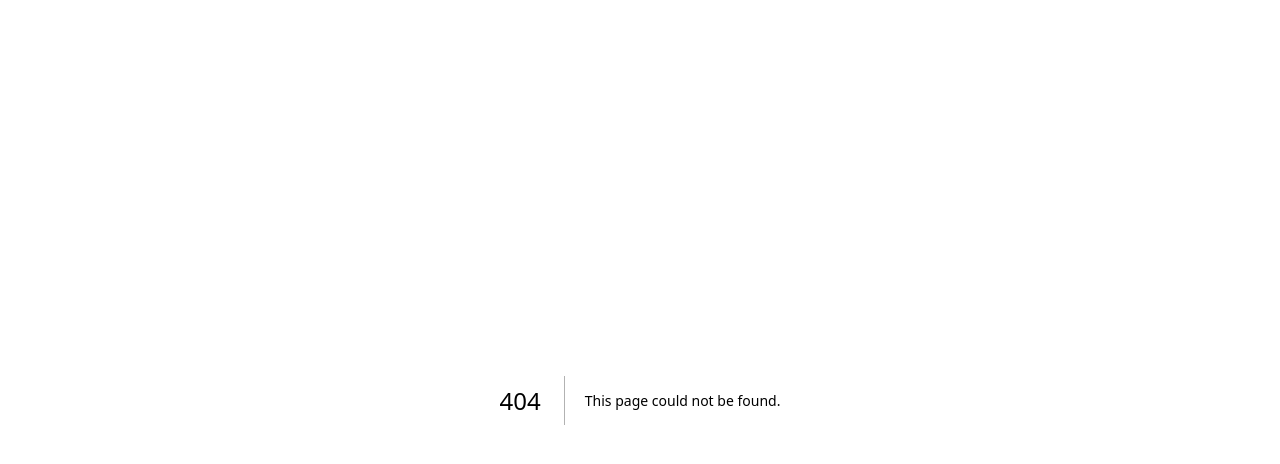
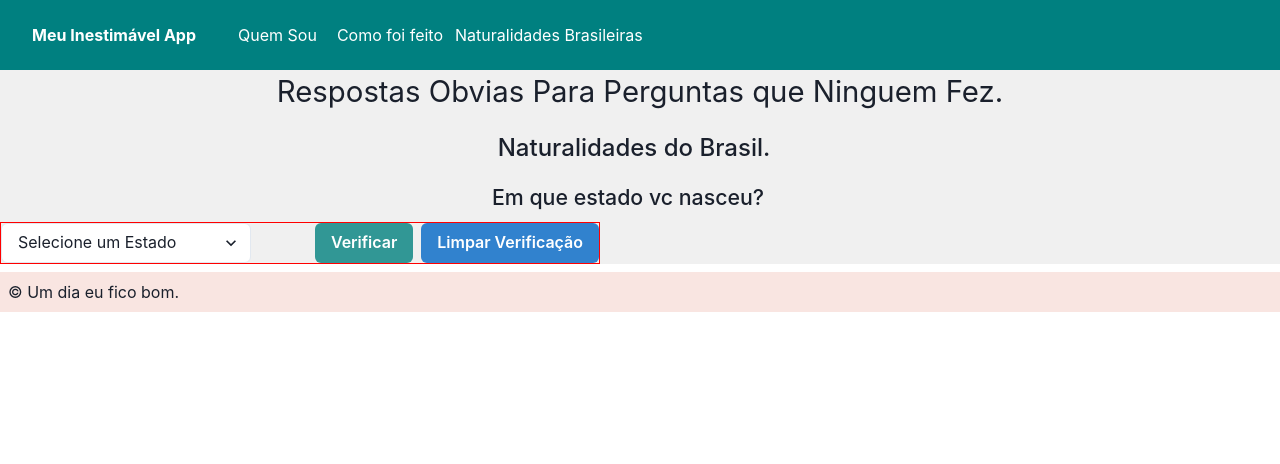
Before and after one commit to jvdwere/app-studying, a Next.js app: page /answers in a window 1280 px wide. Before the commit this address had no page. Shown: the top 464 px of the page. Built offline with nearby package versions, Linux system fonts and the light colour scheme.

Commit message:
fix: changed information into component, added state list into helpers and mapped, ajusted layout

```diff
--- a/pages/_app.tsx
+++ b/pages/_app.tsx
@@ -1,6 +1,11 @@
-import '../styles/globals.css'
-import type { AppProps } from 'next/app'
+import '../styles/globals.css';
+import type { AppProps } from 'next/app';
+import { ChakraProvider } from '@chakra-ui/react';
 
 export default function App({ Component, pageProps }: AppProps) {
-  return <Component {...pageProps} />
+	return (
+		<ChakraProvider>
+			<Component {...pageProps} />
+		</ChakraProvider>
+	);
 }
--- a/src/components/Header.tsx
+++ b/src/components/Header.tsx
@@ -1,4 +1,4 @@
-import React from "react";
+import React from 'react';
 import {
 	Drawer,
 	DrawerBody,
@@ -21,10 +21,10 @@ import {
 	IconButton,
 	ButtonGroup,
 	useMergeRefs,
-} from "@chakra-ui/react";
-import { useRouter } from "next/router";
-import Link from "next/link";
-import { HamburgerIcon } from "@chakra-ui/icons";
+} from '@chakra-ui/react';
+import { useRouter } from 'next/router';
+import Link from 'next/link';
+import { HamburgerIcon } from '@chakra-ui/icons';
 function WithAction() {
 	const toast = useToast();
 	const route = useRouter();
@@ -44,18 +44,21 @@ function WithAction() {
 				color="#fff"
 			>
 				<Flex h="70px" alignItems="center" p="0 20px" m="auto">
-          <Flex padding="12px">
+					<Flex alignItems="center" padding="12px">
+						<Box display={{ base: 'flex', md: 'none' }}>
 							<ButtonGroup gap="2" marginRight="10px">
 								<IconButton
-                aria-label={"HamburgerIcon"}
+									aria-label={'HamburgerIcon'}
 									icon={<HamburgerIcon />}
 									colorScheme="teal"
 									fontSize="20pt"
 									variant="outline"
-                background="teal"
+									background="white"
 								/>
 							</ButtonGroup>
+						</Box>
 
+						<Flex display={{ base: 'none', md: 'flex' }}>
 							<Link href="/">
 								<Text
 									color="#FFFFFF"
@@ -69,7 +72,12 @@ function WithAction() {
 							</Link>
 
 							<Link href="/About">
-              <Text mr="8px" color="#FFFFFF" cursor="pointer" marginLeft="12px">
+								<Text
+									mr="8px"
+									color="#FFFFFF"
+									cursor="pointer"
+									marginLeft="12px"
+								>
 									Quem Sou
 								</Text>
 							</Link>
@@ -86,7 +94,7 @@ function WithAction() {
 								</Text>
 							</Link>
 						</Flex>
-          <Flex></Flex>
+					</Flex>
 				</Flex>
 			</Box>
 		</>
--- /dev/null
+++ b/src/components/Layout.tsx
@@ -0,0 +1,39 @@
+import { Box, Container } from '@chakra-ui/react';
+import Header from './Header';
+import React from 'react';
+
+interface ItemBreadcrumb {
+	isCurrentPage?: boolean;
+	to?: string;
+	title: string;
+}
+
+interface ILayout {
+	children: React.ReactNode | string | null | undefined;
+	breadcrumb?: ItemBreadcrumb[];
+	background?: string;
+	title?: string;
+	description?: string;
+	fullWidth?: boolean;
+	withMarginTop?: boolean;
+}
+
+function Layout({ children }: ILayout) {
+	return (
+		<>
+			<Header />
+			<Box h='100%' w="100%" mt="70px">
+				<Box background="#efefefef" h="100%" w="100%">
+					{children}
+				</Box>
+				<Box w="100%" p="8px" bgColor="#F9E5E1">
+					<footer>
+						<>&copy; Um dia eu fico bom.</>
+					</footer>
+				</Box>
+			</Box>
+		</>
+	);
+}
+
+export default Layout;
--- /dev/null
+++ b/src/helpers/states.tsx
@@ -0,0 +1,37 @@
+export const statesList = [
+  {
+    stateValue: 'AC',
+    state:'Acre'
+  },
+  {
+    stateValue: 'AL',
+    state:'Alagoas'
+  }
+];
+
+{/* <option value="AM">Amazonas</option>
+											<option value="AC">Acre</option>
+											<option value="AL">Alagoas</option>
+											<option value="AP">Amapá</option>
+											<option value="BA">Bahia</option>
+											<option value="CE">Ceara</option>
+											<option value="DF">Distrito Federal</option>
+											<option value="ES">Espirito Santo</option>
+											<option value="GO">Goiás</option>
+											<option value="MA">Maranhão</option>
+											<option value="MT">Mato Grosso</option>
+											<option value="MG">Minas Gerais</option>
+											<option value="PA">Pará</option>
+											<option value="PR">Paraná</option>
+											<option value="PB">Paraíba</option>
+											<option value="PE">Pernambuco</option>
+											<option value="PI">Piauí</option>
+											<option value="RJ">Rio de Janeiro</option>
+											<option value="RS">Rio Grande do Sul</option>
+											<option value="RN">Rio Grande do Norte</option>
+											<option value="RO">Rondônia</option>
+											<option value="RR">Roraima</option>
+											<option value="SC">Santa Catarina</option>
+											<option value="SP">São Paulo</option>
+											<option value="SE">Sergipe</option>
+											<option value="TO">Tocantins</option> */}
--- a/src/modules/Answers/index.tsx
+++ b/src/modules/Answers/index.tsx
@@ -1,6 +1,6 @@
-import * as React from "react";
-import { useState } from "react";
-import Layouty from "../../components/Layouty";
+import * as React from 'react';
+import { useState } from 'react';
+import Layout from '../../components/Layout';
 import {
 	Box,
 	Button,
@@ -15,122 +15,142 @@ import {
 	AlertTitle,
 	AlertDescription,
 	Container,
-} from "@chakra-ui/react";
+	Heading,
+} from '@chakra-ui/react';
+import { statesList } from '../../helpers/states';
 
 function Respostas() {
-  const [estado, setEstado] = useState();
+	const [estado, setEstado] = useState('');
 
-  const [estadoSelecionado, setEstadoSelecionado] = useState("");
+	const [estadoSelecionado, setEstadoSelecionado] = useState('');
 
 	const handleClick = () => {
-    if (estado === "SP") {
-      setEstadoSelecionado("Você é Paulista!");
+		if (estado) {
+			if (estado === 'SP') {
+				setEstadoSelecionado('Você é Paulista!');
 			}
-    if (estado === "RJ") {
-      setEstadoSelecionado("Você é Carioca!");
+			if (estado === 'RJ') {
+				setEstadoSelecionado('Você é Carioca!');
 			}
-    if (estado === "RS") {
-      setEstadoSelecionado("Você é Gaúcho!");
+			if (estado === 'RS') {
+				setEstadoSelecionado('Você é Gaúcho!');
 			}
-    if (estado === "AM") {
-      setEstadoSelecionado("Você é Amazonense!");
+			if (estado === 'AM') {
+				setEstadoSelecionado('Você é Amazonense!');
 			}
-    if (estado === "AC") {
-      setEstadoSelecionado("Você é Acriano!");
+			if (estado === 'AC') {
+				setEstadoSelecionado('Você é Acriano!');
 			}
-    if (estado === "AL") {
-      setEstadoSelecionado("Você é Alagoano!");
+			if (estado === 'AL') {
+				setEstadoSelecionado('Você é Alagoano!');
 			}
-    if (estado === "AP") {
-      setEstadoSelecionado("Você é Amapaense!");
+			if (estado === 'AP') {
+				setEstadoSelecionado('Você é Amapaense!');
 			}
-    if (estado === "BA") {
-      setEstadoSelecionado("Você é Baiano!");
+			if (estado === 'BA') {
+				setEstadoSelecionado('Você é Baiano!');
 			}
-    if (estado === "CE") {
-      setEstadoSelecionado("Você é Cearense!");
+			if (estado === 'CE') {
+				setEstadoSelecionado('Você é Cearense!');
 			}
-    if (estado === "DF") {
-      setEstadoSelecionado("Você é Brasiliense!");
+			if (estado === 'DF') {
+				setEstadoSelecionado('Você é Brasiliense!');
 			}
-    if (estado === "ES") {
-      setEstadoSelecionado("Você é Capixaba!");
+			if (estado === 'ES') {
+				setEstadoSelecionado('Você é Capixaba!');
 			}
-    if (estado === "GO") {
-      setEstadoSelecionado("Você é Goiano!");
+			if (estado === 'GO') {
+				setEstadoSelecionado('Você é Goiano!');
 			}
-    if (estado === "MA") {
-      setEstadoSelecionado("Você é Maranhense!");
+			if (estado === 'MA') {
+				setEstadoSelecionado('Você é Maranhense!');
 			}
-    if (estado === "MT") {
-      setEstadoSelecionado("Você é Mato-grossense!");
+			if (estado === 'MT') {
+				setEstadoSelecionado('Você é Mato-grossense!');
 			}
-    if (estado === "MS") {
-      setEstadoSelecionado("Você é Sul-mato-grossense");
+			if (estado === 'MS') {
+				setEstadoSelecionado('Você é Sul-mato-grossense');
 			}
-    if (estado === "MG") {
-      setEstadoSelecionado("Você é Mineiro!");
+			if (estado === 'MG') {
+				setEstadoSelecionado('Você é Mineiro!');
 			}
-    if (estado === "PA") {
-      setEstadoSelecionado("Você é Paraense!");
+			if (estado === 'PA') {
+				setEstadoSelecionado('Você é Paraense!');
 			}
-    if (estado === "PB") {
-      setEstadoSelecionado("Você é Paraibano!");
+			if (estado === 'PB') {
+				setEstadoSelecionado('Você é Paraibano!');
 			}
-    if (estado === "PR") {
-      setEstadoSelecionado("Você é Paranaense!");
+			if (estado === 'PR') {
+				setEstadoSelecionado('Você é Paranaense!');
 			}
-    if (estado === "PE") {
-      setEstadoSelecionado("Você é Pernambucano!");
+			if (estado === 'PE') {
+				setEstadoSelecionado('Você é Pernambucano!');
 			}
-    if (estado === "PI") {
-      setEstadoSelecionado("Você é Piauiense!");
+			if (estado === 'PI') {
+				setEstadoSelecionado('Você é Piauiense!');
 			}
-    if (estado === "RN") {
-      setEstadoSelecionado("Você é Potiguara!");
+			if (estado === 'RN') {
+				setEstadoSelecionado('Você é Potiguara!');
 			}
-    if (estado === "RO") {
-      setEstadoSelecionado("Você é Rondoniano!");
+			if (estado === 'RO') {
+				setEstadoSelecionado('Você é Rondoniano!');
 			}
-    if (estado === "RR") {
-      setEstadoSelecionado("Você é Roraimense!");
+			if (estado === 'RR') {
+				setEstadoSelecionado('Você é Roraimense!');
 			}
-    if (estado === "SC") {
-      setEstadoSelecionado("Você é Catarinense!");
+			if (estado === 'SC') {
+				setEstadoSelecionado('Você é Catarinense!');
 			}
-    if (estado === "SE") {
-      setEstadoSelecionado("Você é Sergipano!");
+			if (estado === 'SE') {
+				setEstadoSelecionado('Você é Sergipano!');
 			}
-    if (estado === "TO") {
-      setEstadoSelecionado("Você é Tocantinense!");
-    } else if (estado === "") {
-      alert("[ERRO] Selecione um estado!");
-      setEstadoSelecionado("");
+			if (estado === 'TO') {
+				setEstadoSelecionado('Você é Tocantinense!');
+			}
+		} else {
+			alert('[ERRO] Selecione um estado!');
+			setEstadoSelecionado('');
 		}
 	};
 
 	return (
 		<>
-      <Layouty>
-        <ChakraProvider>
-
+			<Layout>
 				<Box w="100%" textAlign="center" fontSize="22pt">
 					Respostas Obvias Para Perguntas que Ninguem Fez.
 				</Box>
-          <Box w="100%" background='blue.50'>
+				<Box w="100%">
 					<Box>
-              <FormLabel textAlign="center" >
-                <Box p="16px" fontSize="18pt"  >
+						<FormLabel textAlign="center">
+							<Box p="16px" fontSize="18pt">
 								Naturalidades do Brasil.
 							</Box>
-                <FormLabel fontSize="16pt"textAlign="center">Em que estado vc nasceu?</FormLabel>
-                <Flex>
+							<FormLabel fontSize="16pt" textAlign="center">
+								Em que estado vc nasceu?
+							</FormLabel>
+							<Flex
+								flexDirection={{ base: 'column', md: 'row' }}
+								justifyContent={{ base: 'none', md: 'space-between' }}
+								w={{ base: '100%', md: '600px' }}
+								border="1px solid red"
+							>
 								<Flex alignItems="center">
 									<Select
+										w="250px"
+										bgColor="white"
 										name="select"
 										placeholder="Selecione um Estado"
-                      onChange={(e) => {setEstado(e.target.value); }}>
-                      <option value="AM">Amazonas</option>
+										onChange={(event) => setEstado(event.target.value)}
+									>
+										{statesList.map((s) => (
+											<>
+												<option key={s.state} value={s.stateValue}>
+													{s.state}
+												</option>
+											</>
+										))}
+
+										{/* <option value="AM">Amazonas</option>
 											<option value="AC">Acre</option>
 											<option value="AL">Alagoas</option>
 											<option value="AP">Amapá</option>
@@ -155,23 +175,29 @@ function Respostas() {
 											<option value="SC">Santa Catarina</option>
 											<option value="SP">São Paulo</option>
 											<option value="SE">Sergipe</option>
-                      <option value="TO">Tocantins</option>
+											<option value="TO">Tocantins</option> */}
 									</Select>
 								</Flex>
-                  <Button onClick={handleClick}>Verificar</Button>
-                  <Button onClick={() => setEstadoSelecionado("")}>
+
+								<Flex mt={{ base: '8px', md: '0px' }}>
+									<Button mr="8px" colorScheme="teal" onClick={handleClick}>
+										Verificar
+									</Button>
+									<Button
+										colorScheme="blue"
+										onClick={() => setEstadoSelecionado('')}
+									>
 										Limpar Verificação
 									</Button>
 								</Flex>
-                <FormLabel>{estadoSelecionado && estadoSelecionado}</FormLabel>
+							</Flex>
+							<FormLabel>
+								{estadoSelecionado && <Heading m='8px'>{estadoSelecionado}</Heading>}
+							</FormLabel>
 						</FormLabel>
 					</Box>
-            <footer >
-              <>&copy; Um dia eu fico bom.</>
-            </footer>
 				</Box>
-        </ChakraProvider>
-      </Layouty>
+			</Layout>
 		</>
 	);
 }
```
Also changed, not shown: src/components/Layouty.tsx (deleted, +0 -34 lines), pages/answers/index.tsx (renamed from pages/Answers/index.tsx). Lines whose indentation alone changed are shown as unchanged.
